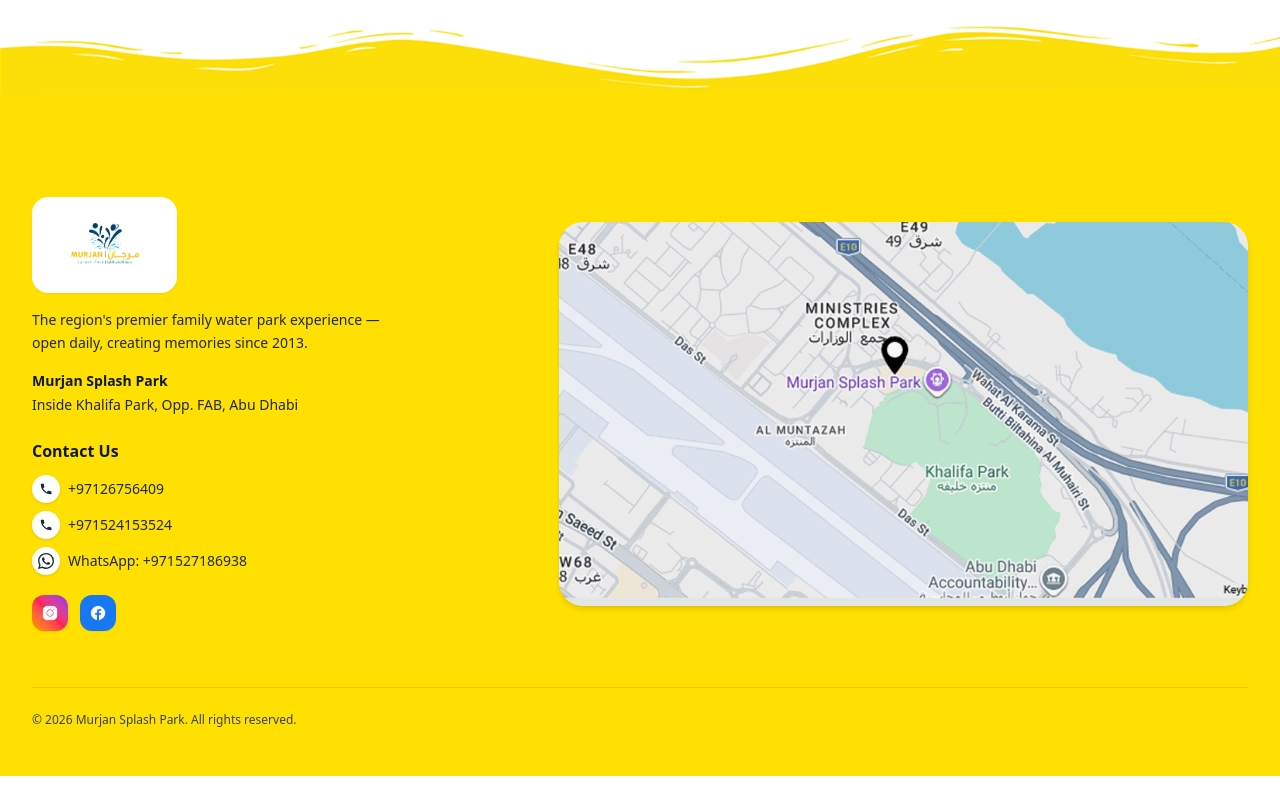
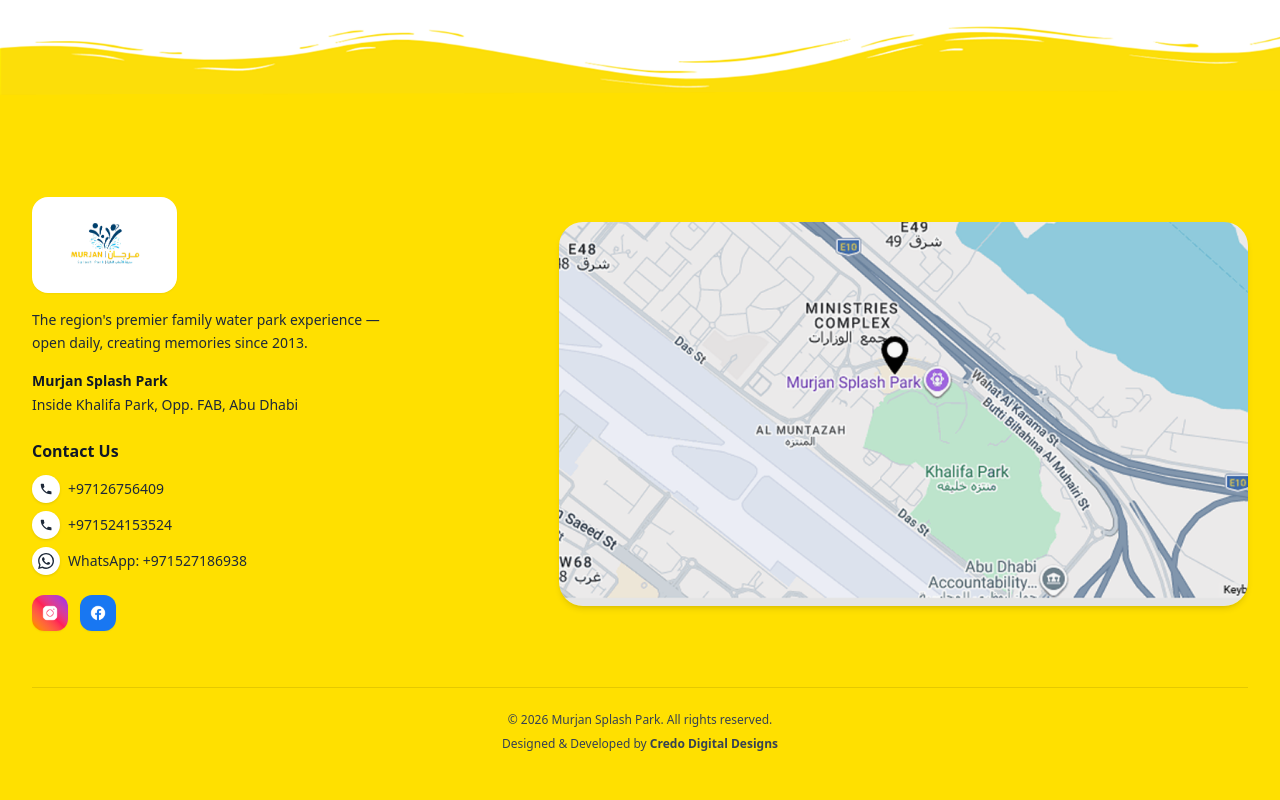
Before and after one commit to credodigital-org/murjan-splash-park, a React (Vite) app in the folder frontend/: page /parkrules in a window 1280 px wide. Shown: the part 2743-3543 px from the top of the page. Before the commit the page ends 3519 px from the top, so only its background shows below. Built offline with nearby package versions, Linux system fonts and the light colour scheme; no server answers.

Commit message:
Add Credo developer credit to footer

```diff
--- a/frontend/src/components/Footer.jsx
+++ b/frontend/src/components/Footer.jsx
@@ -233,11 +233,11 @@
         </div>
 
         {/* COPYRIGHT */}
-        <div className="border-t border-black/10 pt-4 sm:pt-6 flex flex-col sm:flex-row items-center justify-between text-[10px] sm:text-xs text-gray-700 space-y-2 sm:space-y-0 text-center sm:text-left">
+        {/* <div className="border-t border-black/10 pt-4 sm:pt-6 flex flex-col sm:flex-row items-center justify-between text-[10px] sm:text-xs text-gray-700 space-y-2 sm:space-y-0 text-center sm:text-left">
 
           <p>
             © 2026 Murjan Splash Park. All rights reserved.
-          </p>
+          </p> */}
 
           {/* Future Links */}
           {/*
@@ -265,7 +265,51 @@
           </div>
           */}
 
-        </div>
+        {/* </div> */}
+
+        {/* COPYRIGHT */}
+{/* <div className="border-t border-black/10 pt-4 sm:pt-6 flex flex-col sm:flex-row items-center justify-between gap-2 text-[10px] sm:text-xs text-gray-700 text-center sm:text-left">
+
+  <p>
+    © 2026 Murjan Splash Park. All rights reserved.
+  </p>
+
+  <p>
+    Designed & Developed by{" "}
+    <a
+      href="https://credodesigns.ae/"
+      target="_blank"
+      rel="noopener noreferrer"
+      className="font-semibold text-gray-800 hover:text-gray-950 hover:underline transition-colors"
+    >
+      Credo Digital Designs
+    </a>
+  </p>
+
+</div> */}
+
+{/* COPYRIGHT */}
+<div className="border-t border-black/10 pt-4 sm:pt-5 lg:pt-6 text-center">
+
+  {/* Copyright */}
+  <p className="text-[10px] sm:text-xs text-gray-700">
+    © 2026 Murjan Splash Park. All rights reserved.
+  </p>
+
+  {/* Designed & Developed By */}
+  <p className="mt-2 text-[10px] sm:text-xs text-gray-700">
+    Designed & Developed by{" "}
+    <a
+      href="https://credodesigns.ae/"
+      target="_blank"
+      rel="noopener noreferrer"
+      className="font-semibold text-gray-900 hover:underline hover:text-gray-950 transition-colors"
+    >
+      Credo Digital Designs
+    </a>
+  </p>
+
+</div>
 
       </div>
     </footer>
```
Also changed, not shown: frontend/public/robots.txt.
